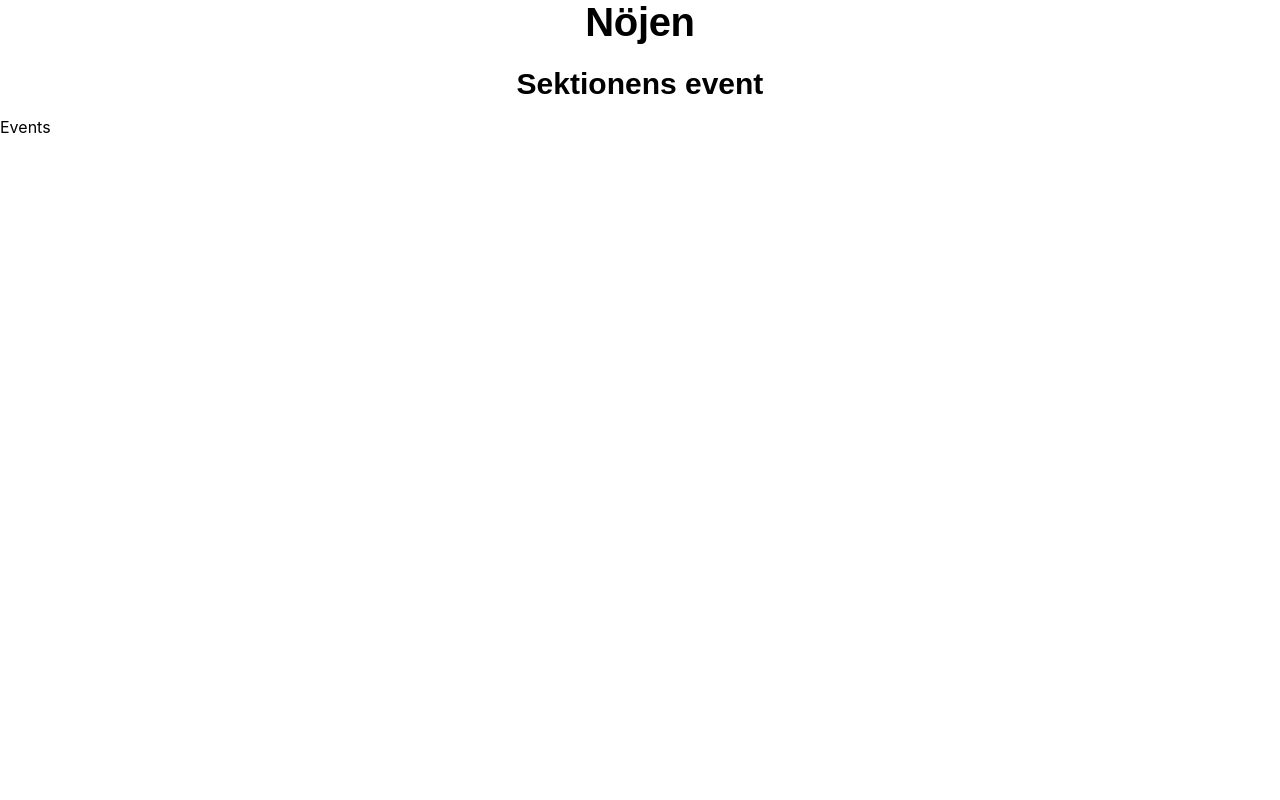
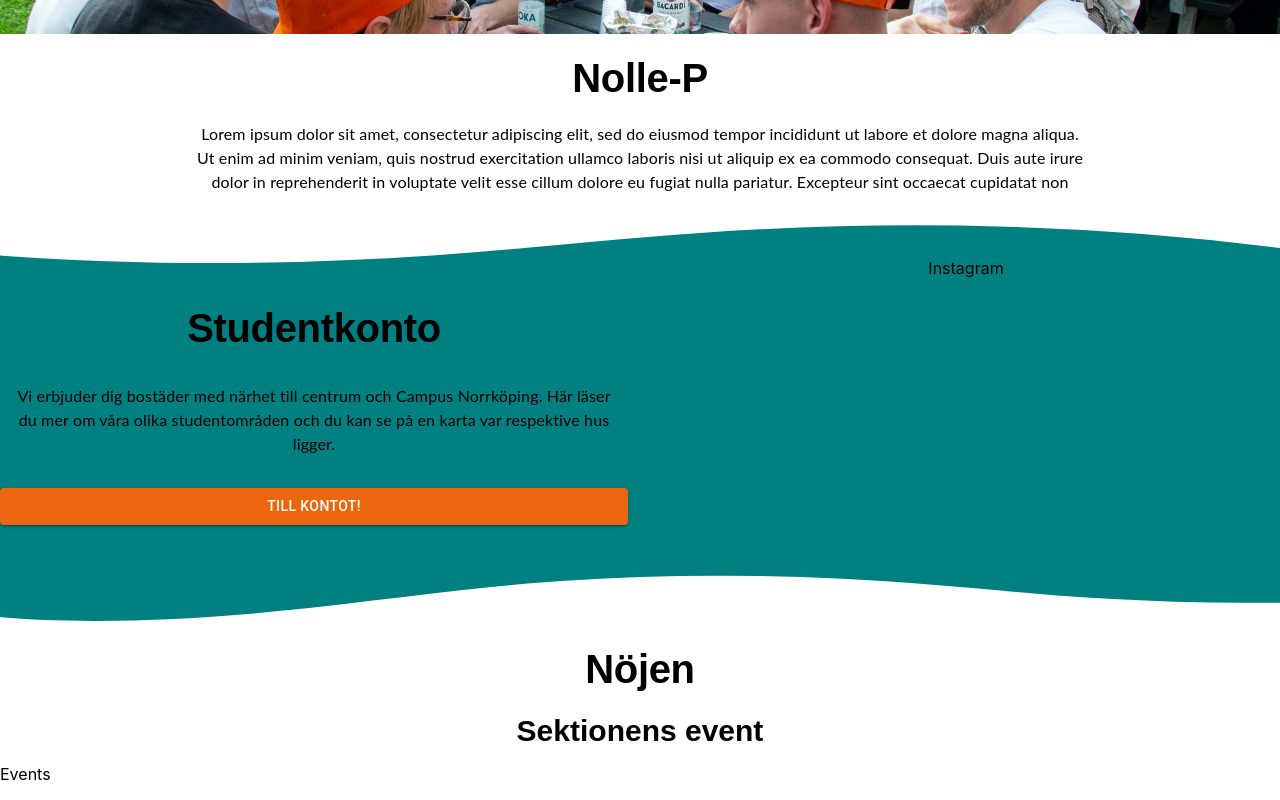
Before and after one commit to webbchef/medieteknik, a Next.js app in the folder frontend/: page /studentliv in a window 1280 px wide. Shown: the part 1701-2501 px from the top of the page. Before the commit the page ends 1854 px from the top, so only its background shows below. Built offline with nearby package versions, Linux system fonts and the light colour scheme.

Commit message:
wavyBackground component on studentliv

```diff
--- /dev/null
+++ b/frontend/components/general/WavyBackground.tsx
@@ -0,0 +1,51 @@
+import { Grid, Button, Typography } from "@mui/material";
+
+interface InputProps {
+  bgColor: string;
+  children: JSX.Element;
+}
+
+export default function WavyBackground(props: InputProps) {
+  return (
+    <Grid
+      container
+      spacing={3}
+      sx={{
+        position: "relative",
+        backgroundColor: props.bgColor,
+        // p: 3,
+      }}
+    >
+      <Grid item xs={12}>
+        <div className="custom-shape-divider-top-1674383169">
+          <svg
+            data-name="Layer 1"
+            xmlns="http://www.w3.org/2000/svg"
+            viewBox="0 0 1200 120"
+            preserveAspectRatio="none"
+          >
+            <path
+              d="M985.66,92.83C906.67,72,823.78,31,743.84,14.19c-82.26-17.34-168.06-16.33-250.45.39-57.84,11.73-114,31.07-172,41.86A600.21,600.21,0,0,1,0,27.35V120H1200V95.8C1132.19,118.92,1055.71,111.31,985.66,92.83Z"
+              className="shape-fill"
+            ></path>
+          </svg>
+        </div>
+      </Grid>
+      {props.children}
+
+      <div className="custom-shape-divider-bottom-1674382091">
+        <svg
+          data-name="Layer 1"
+          xmlns="http://www.w3.org/2000/svg"
+          viewBox="0 0 1200 120"
+          preserveAspectRatio="none"
+        >
+          <path
+            d="M985.66,92.83C906.67,72,823.78,31,743.84,14.19c-82.26-17.34-168.06-16.33-250.45.39-57.84,11.73-114,31.07-172,41.86A600.21,600.21,0,0,1,0,27.35V120H1200V95.8C1132.19,118.92,1055.71,111.31,985.66,92.83Z"
+            className="shape-fill"
+          ></path>
+        </svg>
+      </div>
+    </Grid>
+  );
+}
--- /dev/null
+++ b/frontend/components/studentliv/Studentkonto.tsx
@@ -0,0 +1,118 @@
+import { Grid, Button, Typography } from "@mui/material";
+import WavyBackground from "../general/WavyBackground";
+
+export default function Studentkonto() {
+  return (
+    <WavyBackground bgColor="#008081">
+      <>
+        <Grid
+          item
+          xs={6}
+          sx={{
+            display: "flex",
+            paddingTop: "70px !important",
+            paddingBottom: "70px",
+            flexDirection: "column",
+            justifyContent: "center",
+            textAlign: "center",
+          }}
+        >
+          <Typography variant="h2" sx={{ m: 2 }}>
+            Studentkonto
+          </Typography>
+          <Typography sx={{ m: 2 }}>
+            Vi erbjuder dig bostäder med närhet till centrum och Campus
+            Norrköping. Här läser du mer om våra olika studentområden och du kan
+            se på en karta var respektive hus ligger.
+          </Typography>
+          <Button
+            target="_blank"
+            href="https://hyresbostader.se/studentbo"
+            variant="contained"
+            color="secondary"
+            sx={{ marginTop: 2, marginBottom: "30px" }}
+          >
+            Till kontot!
+          </Button>
+        </Grid>
+        <Grid item xs={6} sx={{ display: "flex", justifyContent: "center" }}>
+          {/* <ImageCarousel /> */}
+          <p>Instagram</p>
+        </Grid>
+      </>
+    </WavyBackground>
+
+    // <Grid
+    //   container
+    //   spacing={3}
+    //   sx={{
+    //     position: "relative",
+    //     backgroundColor: "#008081",
+    //     // p: 3,
+    //   }}
+    // >
+    //   <Grid item xs={12}>
+    //     <div className="custom-shape-divider-top-1674383169">
+    //       <svg
+    //         data-name="Layer 1"
+    //         xmlns="http://www.w3.org/2000/svg"
+    //         viewBox="0 0 1200 120"
+    //         preserveAspectRatio="none"
+    //       >
+    //         <path
+    //           d="M985.66,92.83C906.67,72,823.78,31,743.84,14.19c-82.26-17.34-168.06-16.33-250.45.39-57.84,11.73-114,31.07-172,41.86A600.21,600.21,0,0,1,0,27.35V120H1200V95.8C1132.19,118.92,1055.71,111.31,985.66,92.83Z"
+    //           className="shape-fill"
+    //         ></path>
+    //       </svg>
+    //     </div>
+    //   </Grid>
+    //   <Grid
+    //     item
+    //     xs={6}
+    //     sx={{
+    //       display: "flex",
+    //       paddingTop: "70px !important",
+    //       paddingBottom: "70px",
+    //       flexDirection: "column",
+    //       justifyContent: "center",
+    //       textAlign: "center",
+    //     }}
+    //   >
+    //     <Typography variant="h2" sx={{ m: 2 }}>
+    //       Studentkonto
+    //     </Typography>
+    //     <Typography sx={{ m: 2 }}>
+    //       Vi erbjuder dig bostäder med närhet till centrum och Campus
+    //       Norrköping. Här läser du mer om våra olika studentområden och du kan
+    //       se på en karta var respektive hus ligger.
+    //     </Typography>
+    //     <Button
+    //       target="_blank"
+    //       href="https://hyresbostader.se/studentbo"
+    //       variant="contained"
+    //       color="secondary"
+    //       sx={{ marginTop: 2, marginBottom: "30px" }}
+    //     >
+    //       Till kontot!
+    //     </Button>
+    //   </Grid>
+    //   <Grid item xs={6} sx={{ display: "flex", justifyContent: "center" }}>
+    //     {/* <ImageCarousel /> */}
+    //     <p>Instagram</p>
+    //   </Grid>
+    //   <div className="custom-shape-divider-bottom-1674382091">
+    //     <svg
+    //       data-name="Layer 1"
+    //       xmlns="http://www.w3.org/2000/svg"
+    //       viewBox="0 0 1200 120"
+    //       preserveAspectRatio="none"
+    //     >
+    //       <path
+    //         d="M985.66,92.83C906.67,72,823.78,31,743.84,14.19c-82.26-17.34-168.06-16.33-250.45.39-57.84,11.73-114,31.07-172,41.86A600.21,600.21,0,0,1,0,27.35V120H1200V95.8C1132.19,118.92,1055.71,111.31,985.66,92.83Z"
+    //         className="shape-fill"
+    //       ></path>
+    //     </svg>
+    //   </div>
+    // </Grid>
+  );
+}
--- a/frontend/pages/studentliv/index.tsx
+++ b/frontend/pages/studentliv/index.tsx
@@ -8,6 +8,8 @@ import { MobileStateContext } from "../../contexts/MobileContexts";
 import Events from "../../components/studentliv/Events";
 import ImageCarousel from "../../components/studentliv/ImageCarousel";
 import gruppbild from "../../assets/gruppbild.jpg";
+import nollePImage from "../../assets/nollep.jpg";
+import Studentkonto from "../../components/studentliv/Studentkonto";
 
 const StudentlivPage: NextPage = () => {
   const { isMobile, isIpad, isDesktop } = useContext(MobileStateContext);
@@ -96,6 +98,12 @@ const StudentlivPage: NextPage = () => {
             </Button>
           </Grid>
         </Grid>
+        <Grid container>
+          <img
+            src={nollePImage.src}
+            style={{ height: "30vh", width: "100%", objectFit: "cover" }}
+          />
+        </Grid>
 
         <Grid sx={{ textAlign: "center", width: "70%" }}>
           <Typography variant="h2">Nolle-P</Typography>
@@ -108,6 +116,9 @@ const StudentlivPage: NextPage = () => {
             pariatur. Excepteur sint occaecat cupidatat non proident, sunt in
             culpa qui officia deserunt mollit anim id est laborum.
           </Typography>
+        </Grid>
+        <Grid container>
+          <Studentkonto />
         </Grid>
 
         <Grid container sx={{ textAlign: "center" }}>
--- a/frontend/pages/styles.css
+++ b/frontend/pages/styles.css
@@ -31,3 +31,46 @@
   z-index: 3;
   background-color: gray;
 }
+
+.custom-shape-divider-bottom-1674382091 {
+  position: absolute;
+  bottom: 0;
+  left: 0;
+  width: 100%;
+  overflow: hidden;
+  line-height: 0;
+}
+
+.custom-shape-divider-bottom-1674382091 svg {
+  position: relative;
+  display: block;
+  width: calc(118% + 1.3px);
+  height: 50px;
+  transform: rotateY(180deg);
+}
+
+.custom-shape-divider-bottom-1674382091 .shape-fill {
+  fill: #ffffff;
+}
+
+.custom-shape-divider-top-1674383169 {
+  position: absolute;
+  top: 0;
+  left: 0;
+  width: 100%;
+  overflow: hidden;
+  line-height: 0;
+  transform: rotate(180deg);
+}
+
+.custom-shape-divider-top-1674383169 svg {
+  position: relative;
+  display: block;
+  width: calc(158% + 1.3px);
+  height: 70px;
+  /* transform: rotateY(-180deg); */
+}
+
+.custom-shape-divider-top-1674383169 .shape-fill {
+  fill: #ffffff;
+}
```
Also changed, not shown: frontend/assets/nollep.jpg (added).
